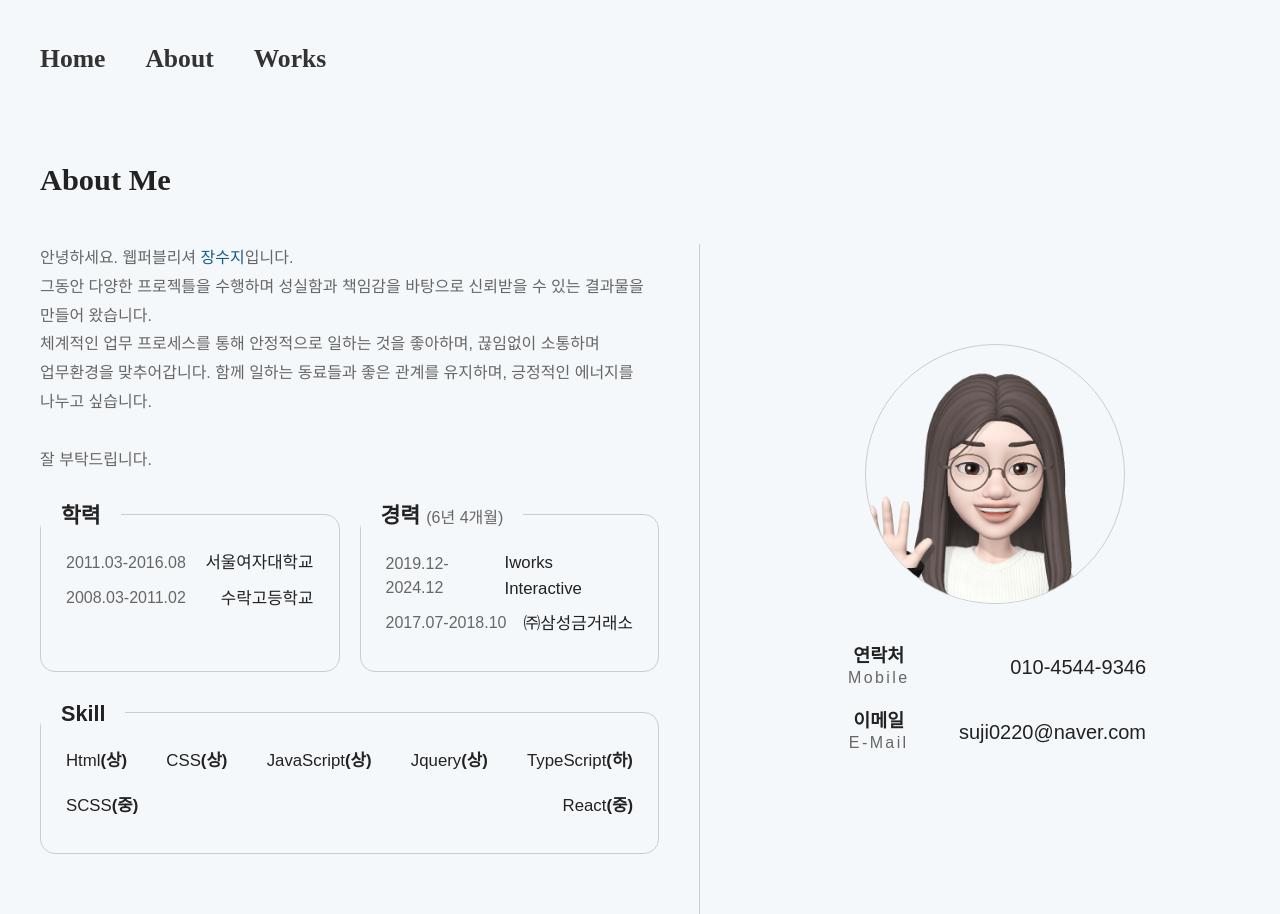
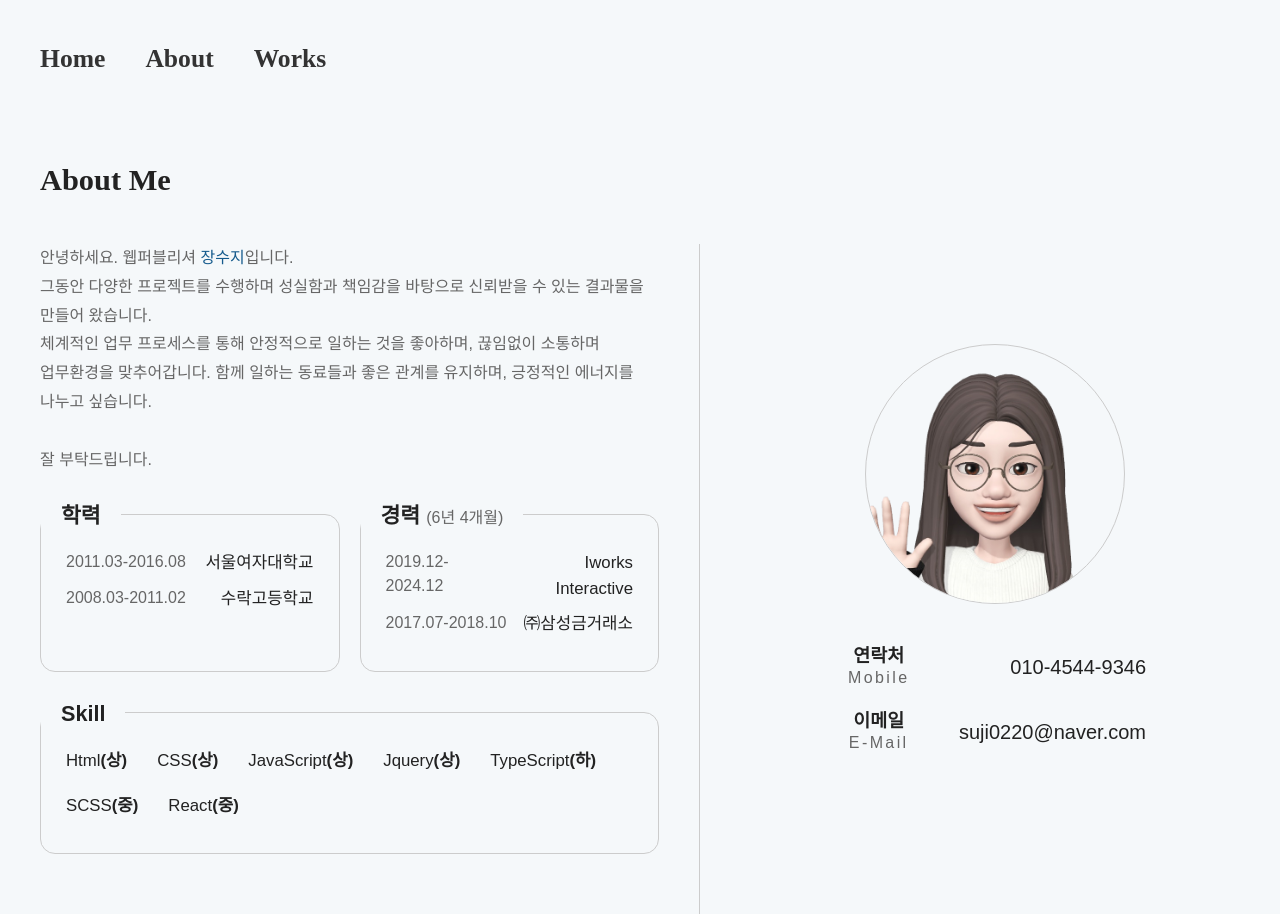
Before and after one commit to meameng/crosswork, a React (Create React App) app: page /crosswork/about in a window 1280 px wide. Built offline with nearby package versions, Linux system fonts and the light colour scheme; a web font is replaced by a local one.

Commit message:
250902 modify error

```diff
--- a/src/css/about.scss
+++ b/src/css/about.scss
@@ -11,12 +11,12 @@
                 .period {font-size: 1rem; color: #666; font-weight: 400; display: inline-block;}
             }
             .dtlItem {
-                margin-bottom: 10px; font-size: 1.05rem; font-weight: 500; display: flex; justify-content: space-between; align-items: center;
+                margin-bottom: 10px; font-size: 1.05rem; font-weight: 500; text-align: right; display: flex; justify-content: space-between; align-items: flex-start; gap: 5px;
                 &:last-child {margin-bottom: 0;}
-                .years {font-size: 1rem; color: #666; font-weight: 400;}
+                .years {font-size: 1rem; color: #666; font-weight: 400; text-align: left;}
             }
             .sklGroup {
-                display: flex; flex-wrap: wrap; gap: 20px 30px; justify-content: space-between;
+                display: flex; flex-wrap: wrap; gap: 20px 30px; justify-content: flex-start;
                 .skill {
                     font-size: 1.05rem;
                     b {font-weight: 600;}
--- a/src/css/works.scss
+++ b/src/css/works.scss
@@ -16,11 +16,11 @@
                 img {width: 100%;}
             }
             .worksInfo {
-                margin-top: 10px; position: relative; text-align: left;
-                .worksTit {font-size: 1.2rem; font-weight: 700;}
-                .worksDesc {margin-top: 5px; font-size: 1rem; color: #666;}
+                margin-top: 10px; position: relative; text-align: left; display: flex; flex-wrap: wrap; gap: 5px;
+                .worksTit {flex: 0 0 100%; font-size: 1.2rem; font-weight: 700;}
+                .worksDesc {flex: 1 1 auto; font-size: 1rem; color: #666;}
                 .tagGroup {
-                    display: flex; column-gap: 6px; position: absolute; bottom: 0; right: 0;
+                    flex: 1 1 auto; display: flex; column-gap: 3px; justify-content: flex-end; align-items: center;
                     .tag {padding: 0 10px; height: 20px; border-radius: 10px; background: cornflowerblue; color: #fff; font-weight: 500; font-size: 0.8rem; text-align: center; line-height: 20px; display: inline-block;}
                 }
             }
@@ -38,7 +38,7 @@
                 .worksInfo {
                     margin-top: 7px;
                     .worksTit {font-size: 1.1rem;}
-                    .worksDesc {margin-top: 5px; font-size: 0.85rem; }
+                    .worksDesc {font-size: 0.85rem; }
                     .tagGroup {
                         column-gap: 3px;
                         .tag {height: 17px; border-radius: 8.5px; font-size: 0.7rem; line-height: 17px;}
@@ -95,11 +95,11 @@
                 .pjSumm {
                     .period {flex: 0 0 100%; transition: all 0.4s;}
                     .pjTit {
-                        min-height: 34px; flex: 0 0 100%; margin-top: 5px; font-size: 1.4rem; transition: all 0.4s;
+                        min-height: 34px; flex: 0 0 100%; flex-wrap: wrap; margin-top: 5px; font-size: 1.4rem; transition: all 0.4s;
                         &:after {display: none;}
                         span {height:23px; line-height: 23px; border-radius: 11.5px; font-size: 0.8rem;}
                     }
-                    .pjHost {flex: 0 0 100%; margin-top: 5px; position: absolute; top: 0; right: 0; transition: all 0.4s;}
+                    .pjHost {flex: 0 0 100%; position: absolute; top: 0; right: 0; transition: all 0.4s;}
                 }
             }
             .pjDetail {
--- a/src/routes/about.js
+++ b/src/routes/about.js
@@ -24,7 +24,7 @@ function About() {
                     <div className="aboutArea">
                         <p className="basicDesc">
                             안녕하세요. 웹퍼블리셔 <b>장수지</b>입니다.<br/>
-                            그동안 다양한 프로젝틀을 수행하며 성실함과 책임감을 바탕으로 신뢰받을 수 있는 결과물을 만들어 왔습니다.<br/>
+                            그동안 다양한 프로젝트를 수행하며 성실함과 책임감을 바탕으로 신뢰받을 수 있는 결과물을 만들어 왔습니다.<br/>
                             체계적인 업무 프로세스를 통해 안정적으로 일하는 것을 좋아하며, 끊임없이 소통하며 업무환경을 맞추어갑니다.
                             함께 일하는 동료들과 좋은 관계를 유지하며, 긍정적인 에너지를 나누고 싶습니다.<br/><br/>
                             잘 부탁드립니다.
```
